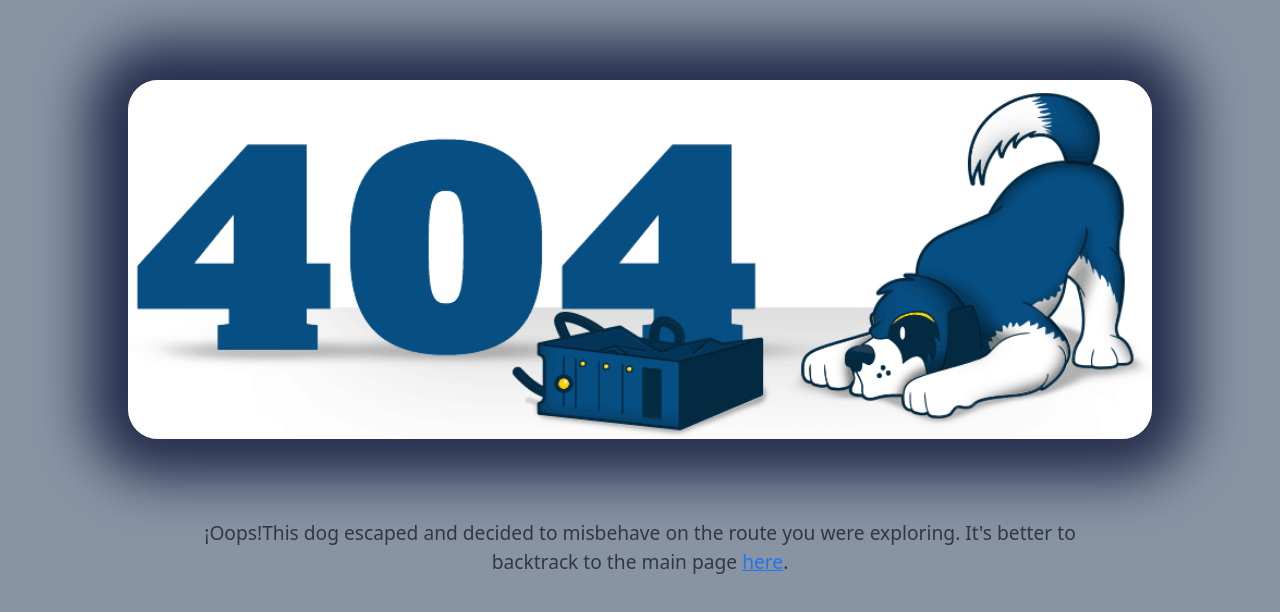
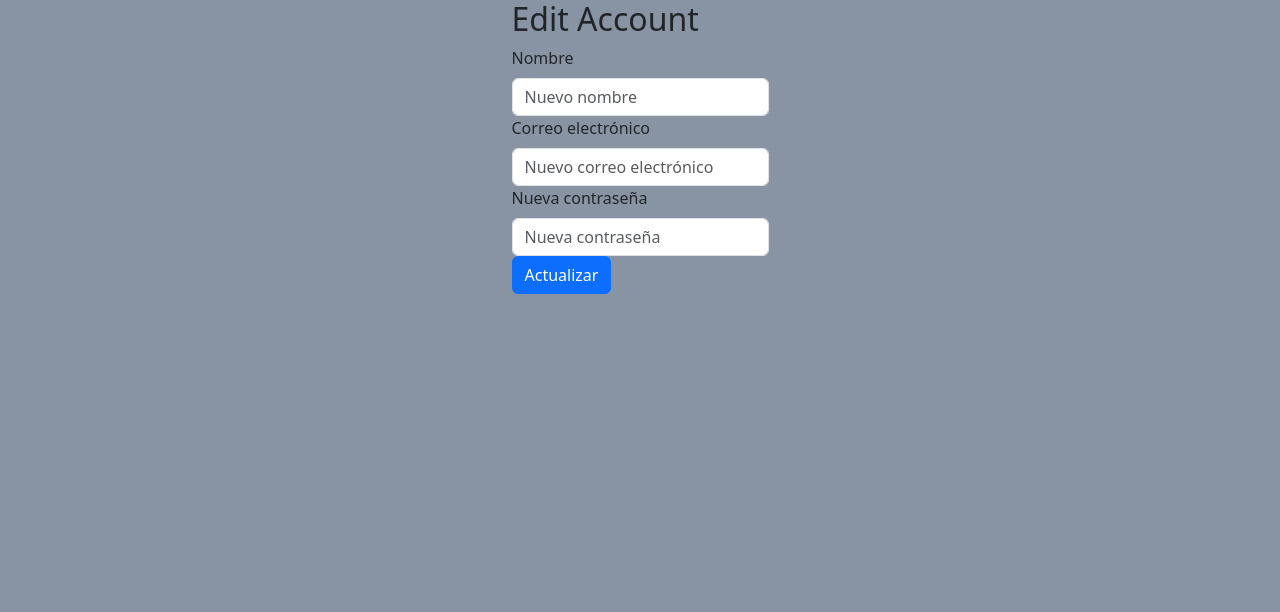
Before and after one commit to DBordallo/CerberusGuard, a React (Vite) app in the folder client/: page /editaccount/1 in a window 1280 px wide. Shown: the top 612 px of the page. Built offline with nearby package versions, Linux system fonts and the light colour scheme; no server answers.

Commit message:
feat(editaccount)add editaccount component

```diff
--- /dev/null
+++ b/client/src/components/editaccount/editaccount.jsx
@@ -0,0 +1,103 @@
+
+import React, { useState, useEffect } from "react";
+import { useParams } from "react-router-dom";
+import { Button, Form } from "react-bootstrap";
+
+const EditAccount = () => {
+  const { id } = useParams();
+  const [accountData, setAccountData] = useState({});
+  const [updatedData, setUpdatedData] = useState({
+    name: "",
+    email: "",
+    password: "",
+  });
+
+  useEffect(() => {
+    const fetchAccountData = async () => {
+      try {
+        const response = await fetch(`http://localhost:6700/cerberus/accounts/${id}`);
+        if (response.ok) {
+          const data = await response.json();
+          setAccountData(data);
+        } else {
+          console.error("Error al obtener los datos de la cuenta:", response.statusText);
+        }
+      } catch (error) {
+        console.error("Error al obtener los datos de la cuenta:", error);
+      }
+    };
+
+    fetchAccountData();
+  }, [id]);
+
+  const handleUpdate = async () => {
+    try {
+      const response = await fetch(`http://localhost:6700/cerberus/accounts/${id}`, {
+        method: 'PUT',
+        headers: {
+          'Content-Type': 'application/json',
+        },
+        body: JSON.stringify(updatedData),
+      });
+
+      if (response.ok) {
+        console.log("Cuenta actualizada con éxito");
+        // Puedes redirigir al usuario a la página de detalles de la cuenta después de la actualización
+      } else {
+        console.error("Error al actualizar la cuenta:", response.statusText);
+      }
+    } catch (error) {
+      console.error("Error al actualizar la cuenta:", error);
+    }
+  };
+
+  const handleChange = (e) => {
+    setUpdatedData({
+      ...updatedData,
+      [e.target.name]: e.target.value,
+    });
+  };
+
+  return (
+    <div>
+      <h2>Edit Account</h2>
+      <Form>
+        <Form.Group controlId="formName">
+          <Form.Label>Nombre</Form.Label>
+          <Form.Control
+            type="text"
+            placeholder="Nuevo nombre"
+            name="name"
+            value={updatedData.name || accountData.name}
+            onChange={handleChange}
+          />
+        </Form.Group>
+        <Form.Group controlId="formEmail">
+          <Form.Label>Correo electrónico</Form.Label>
+          <Form.Control
+            type="email"
+            placeholder="Nuevo correo electrónico"
+            name="email"
+            value={updatedData.email || accountData.email}
+            onChange={handleChange}
+          />
+        </Form.Group>
+        <Form.Group controlId="formPassword">
+          <Form.Label>Nueva contraseña</Form.Label>
+          <Form.Control
+            type="password"
+            placeholder="Nueva contraseña"
+            name="password"
+            value={updatedData.password}
+            onChange={handleChange}
+          />
+        </Form.Group>
+        <Button variant="primary" onClick={handleUpdate}>
+          Actualizar
+        </Button>
+      </Form>
+    </div>
+  );
+};
+
+export default EditAccount;
--- a/client/src/components/passwordsList/PasswordsList.jsx
+++ b/client/src/components/passwordsList/PasswordsList.jsx
@@ -2,7 +2,8 @@ import React, { useState, useEffect } from "react";
 import "./PasswordList.css";
 import Pagination from "../pagination/Pagination";
 import { useAuth } from "../../authcontext/AuthContext";
-import { Link } from "react-router-dom";
+import { Link, useNavigate } from "react-router-dom";
+import { Button } from "react-bootstrap";
 
 const PasswordList = () => {
   const { isUserAdmin } = useAuth();
@@ -10,6 +11,7 @@ const PasswordList = () => {
   const [currentPage, setCurrentPage] = useState(1);
   const pageSize = 5;
   const [userAccounts, setUserAccounts] = useState([]);
+  const history = useNavigate();
 
   useEffect(() => {
     const getUserData = async () => {
@@ -40,21 +42,37 @@ const PasswordList = () => {
     getUserData();
   }, [isUserAdmin]);
 
-  if (!userData) {
-    return null;
-  }
-
   const getCurrentPageData = () => {
     const startIndex = (currentPage - 1) * pageSize;
     const endIndex = startIndex + pageSize;
     return userAccounts.slice(startIndex, endIndex);
   };
 
+  const handleEdit = (accountId) => {
+    history(`/editaccount/${accountId}`);
+  };
+
+  const handleDelete = async (accountId) => {
+    try {
+      const response = await fetch(`http://localhost:6700/cerberus/accounts/${accountId}`, {
+        method: 'DELETE',
+      });
+
+      if (response.ok) {
+        setUserAccounts(userAccounts.filter(account => account.id !== accountId));
+      } else {
+        console.error('Error deleting account:', response.statusText);
+      }
+    } catch (error) {
+      console.error('Error deleting account:', error);
+    }
+  };
+
   return (
     <div className="containerList">
       <h2>My Passwords</h2>
       {userAccounts.length === 0 ? (
-  <p>No tienes cuentas asignadas. <Link to={`/addaccount/${userData.user.id}`}>Registra cuentas para verlas aquí.</Link> </p>
+        <p>No tienes cuentas asignadas. <Link to={`/addaccount/${userData?.user?.id}`}>Registra cuentas para verlas aquí.</Link> </p>
       ) : (
         <>
           <ul className="listPass">
@@ -73,7 +91,12 @@ const PasswordList = () => {
                           <h3 className="titlePasslist">{account.preAccounts.app_names}</h3>
                           <p className="emailPasslist">{account.email}</p>
                         </div>
-                  <button className="Btn-more">.<br />.<br />.</button>
+                        <Button variant="outline-secondary" onClick={() => handleEdit(account.id)}>
+                          Editar
+                        </Button>
+                        <Button variant="outline-danger" onClick={() => handleDelete(account.id)}>
+                          Eliminar
+                        </Button>
                       </>
                     )}
                   </div>
--- a/client/src/pages/user/userHome/UserHome.jsx
+++ b/client/src/pages/user/userHome/UserHome.jsx
@@ -49,7 +49,7 @@ function UserHome() {
           <img src={userData.user.profile_img.secure_url} alt="Profile" className="profileImg" />
 
         <h2>Welcome, {userData.user.user_name}</h2>
-        <Logout condicion={condicion}/>
+        <Logout/>
         <br />
         <AppSearch />
         <h4>Your passwords</h4>
--- a/client/src/router/routes.jsx
+++ b/client/src/router/routes.jsx
@@ -9,6 +9,7 @@ import UserHome from "../pages/user/userHome/UserHome";
 import HomeCerberus from "../pages/cerberusGuard/homeCerberus/HomeCerberus";
 import Profile from "../pages/profile/Profile"
 import MiComponente from "../authcontext/AuthComponent";
+import EditAccount from "../components/editaccount/editaccount";
 
 const router = createBrowserRouter([
     {
@@ -45,6 +46,10 @@ const router = createBrowserRouter([
 
 
             },
+            {
+                path: "/editaccount/:id",
+                element: <EditAccount />,
+              },
 
 
             //ADMIN
```
Lines whose indentation alone changed are shown as unchanged.
